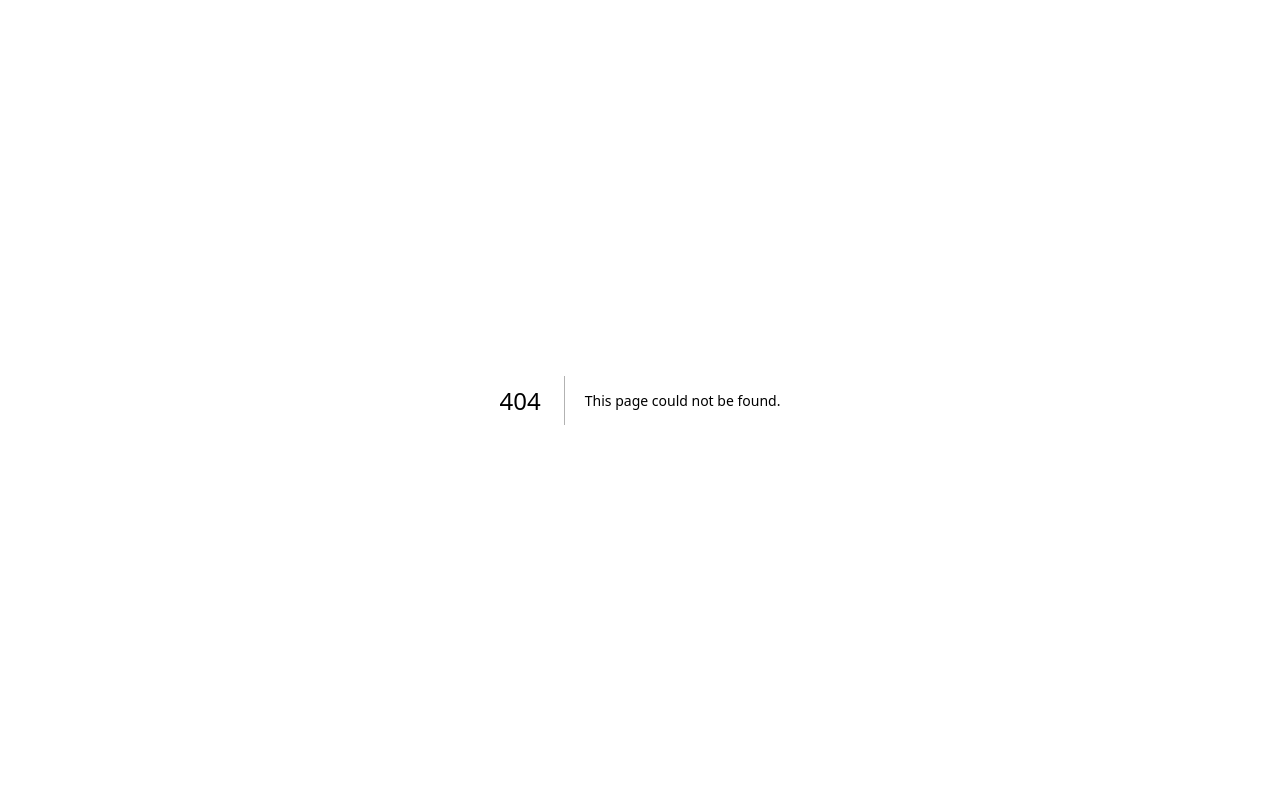
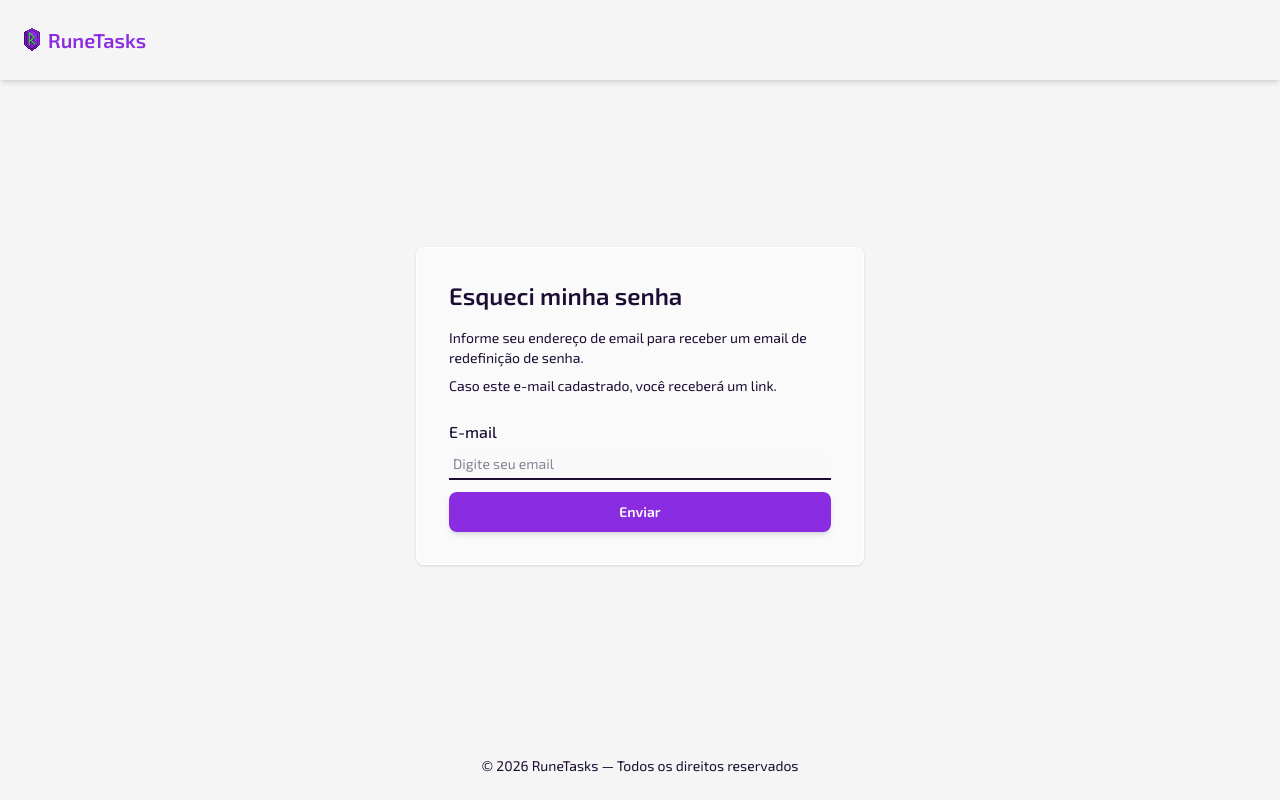
Before and after one commit to Lutava2245/runetasks-frontend, a Next.js app: page /forgot-password in a window 1280 px wide. Before the commit this address had no page. Built offline with nearby package versions, Linux system fonts and the light colour scheme.

Commit message:
:sparkles: adiciona página de Esqueci minha senha

```diff
--- /dev/null
+++ b/app/forgot-password/page.tsx
@@ -0,0 +1,96 @@
+'use client';
+
+import Link from "next/link";
+import Image from "next/image";
+import logo from "@/src/assets/logo.png";
+import Card from "@/src/components/ui/Card";
+import FormField from "@/src/components/ui/FormField";
+import { useState } from "react";
+import Button from "@/src/components/ui/Button";
+import { toast } from "sonner";
+import { useAuth } from "@/src/contexts/AuthContext";
+
+export default function ForgotPassword() {
+  const { sendResetLink } = useAuth();
+  const [isSubmitted, setIsSubmitted] = useState(false);
+  const [email, setEmail] = useState("");
+  const [sendedEmail, setSendedEmail] = useState("");
+
+  const handleSubmit = async (e: React.FormEvent) => {
+    e.preventDefault();
+    if (!email) {
+      toast.info("Preencha os campos necessários para enviar o email.");
+      return;
+    }
+
+    try {
+      sendResetLink({ email });
+      setSendedEmail(email);
+      setIsSubmitted(true);
+    } catch (error) {
+      toast.error("Não foi possível enviar email")
+      console.error(error);
+    }
+  }
+
+  return (
+    <div className="flex flex-col h-screen">
+      <header className="top-0 w-full shadow-md p-4 bg-background flex justify-between items-center h-20">
+        <Link href="/" className="flex items-center text-xl font-bold text-(--primary) hover:text-(--dark-primary) transition duration-150">
+          <Image
+            src={logo}
+            alt="Logo RuneTasks"
+            width={32}
+            height={32}
+          />
+          <h1>RuneTasks</h1>
+        </Link>
+      </header>
+
+      <main className="flex-1 flex items-center justify-center p-10">
+        <Card className="max-w-md bg-(--card)/50 border shadow-lg p-8">
+          <h2 className="text-2xl font-semibold mb-4">
+            Esqueci minha senha
+          </h2>
+          <p className="text-sm mb-2">
+            Informe seu endereço de email para receber um email de redefinição de senha.
+          </p>
+          <p className="text-sm mb-6">
+            Caso este e-mail cadastrado, você receberá um link.
+          </p>
+
+          <form onSubmit={handleSubmit} className="space-y-4">
+            <FormField
+              id="email"
+              label="E-mail"
+              type="email"
+              value={email}
+              placeholder="Digite seu email"
+              onChange={e => setEmail(e.target.value)}
+              required
+            />
+
+            <Button
+              type="submit"
+              variant="primary"
+              className="w-full"
+            >
+              Enviar
+            </Button>
+          </form>
+
+          {isSubmitted && (
+            <p className="text-md mt-6 text-(--secondary)">
+              Um link de recuperação foi enviado para <br />
+              <strong className="text-(--primary)">{sendedEmail}</strong>.
+            </p>
+          )}
+        </Card>
+      </main>
+
+      <footer className="p-6 text-center bottom-0">
+        <p className="text-sm">© {new Date().getFullYear()} RuneTasks — Todos os direitos reservados</p>
+      </footer>
+    </div>
+  )
+}
```
